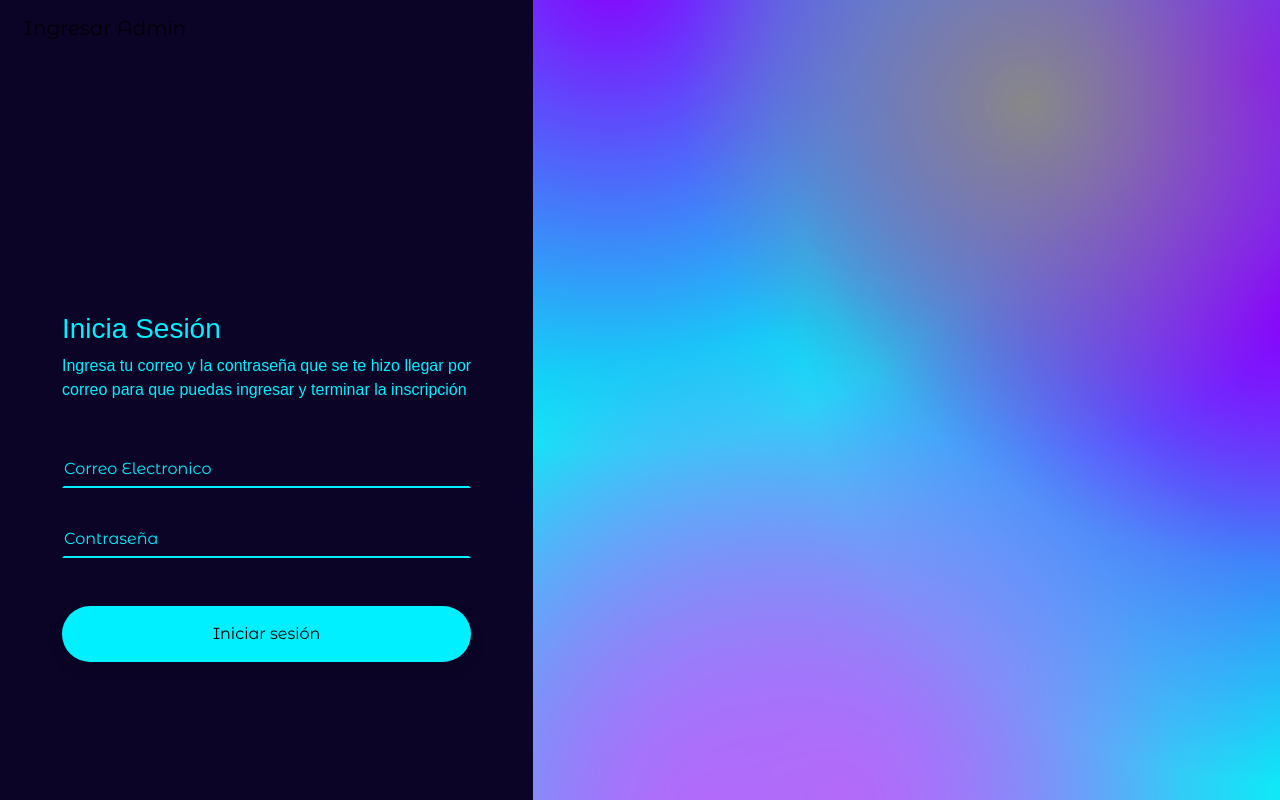
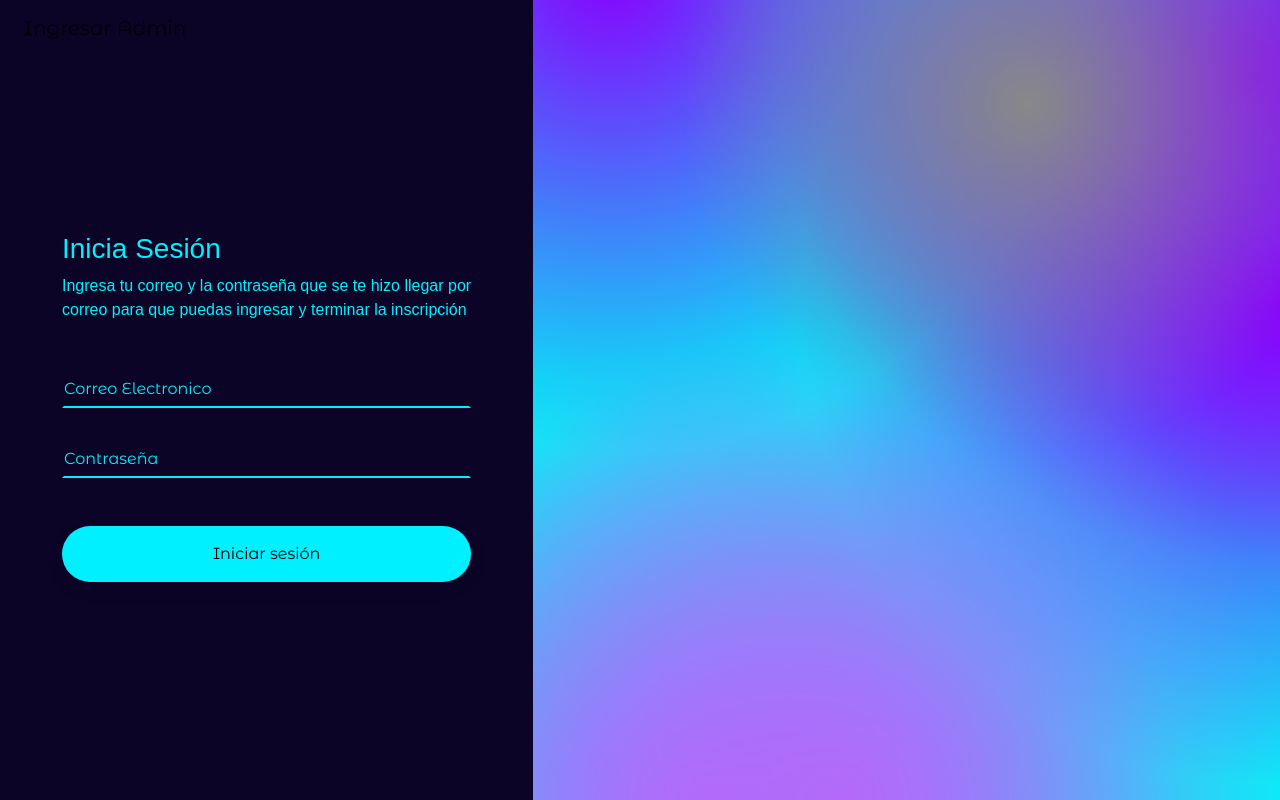
Before and after one commit to samuelhuicab/ProyectoIbemCamp, a PHP site: page /administracion/login.php in a window 1280 px wide. Run offline with PHP 8.4, Linux system fonts and the light colour scheme; some web fonts are replaced.

Commit message:
Update style.css

```diff
--- a/administracion/styles/style.css
+++ b/administracion/styles/style.css
@@ -43,7 +43,7 @@ html, body{
     text-align: center;
     padding-left: 120px;
     padding-right: 120px;
-    margin-top: 15em;
+    margin-top: 10em;
 }
 .iniciosesion{
     margin-top: 2em;
```
